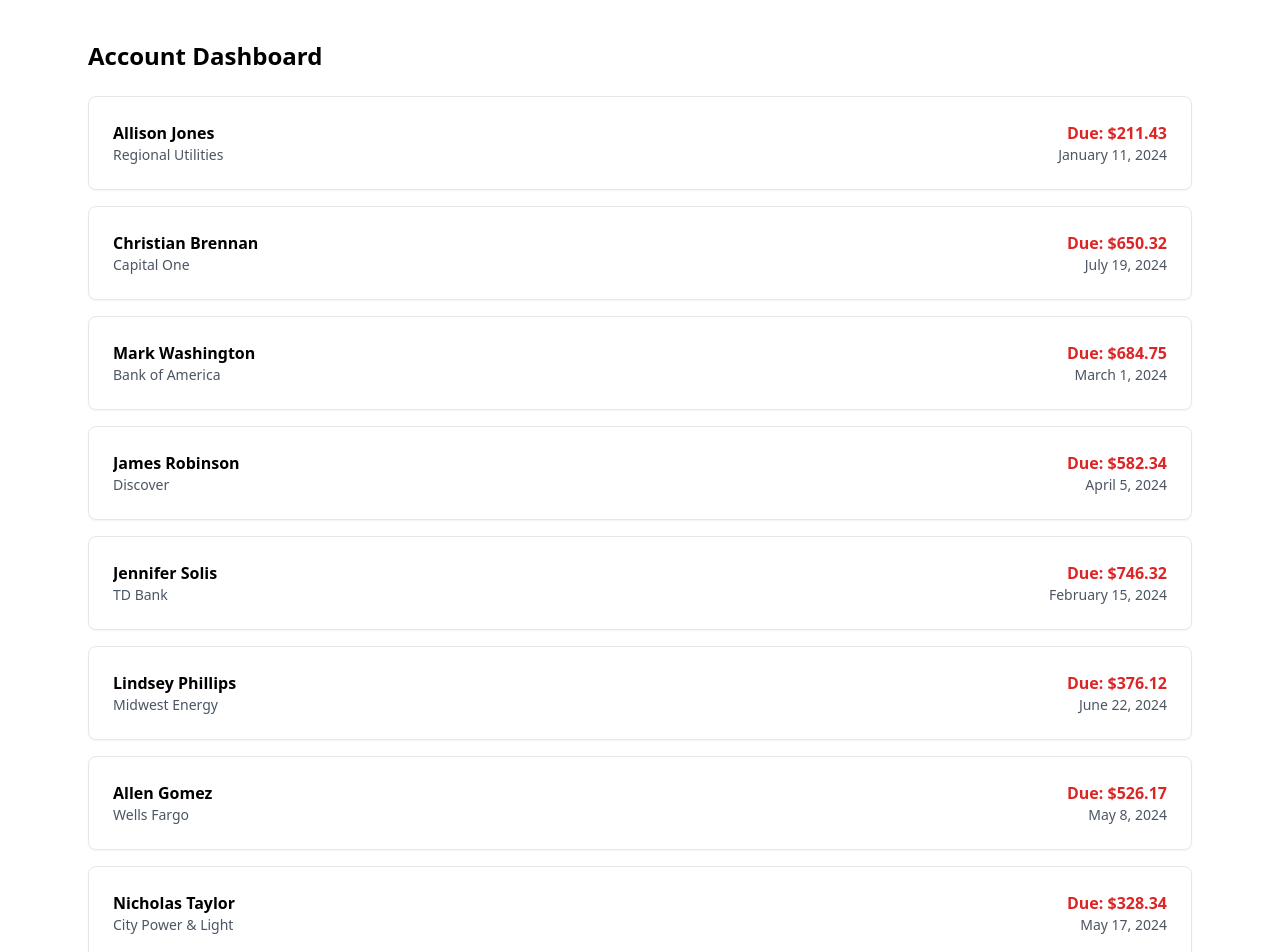
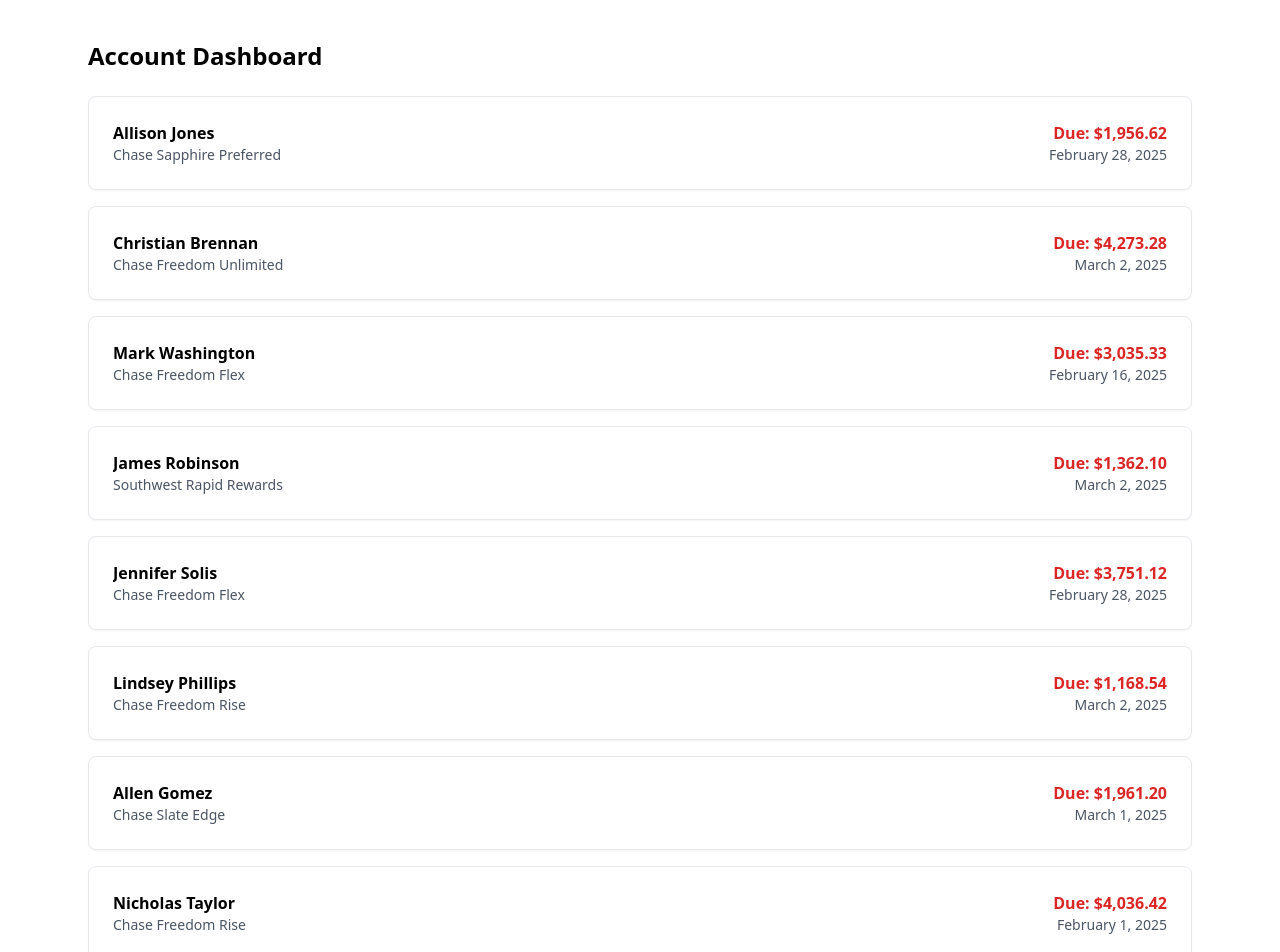
Before and after one commit to sujay621/Account_management_webpage, a React (Vite) app: page / in a window 1280 px wide. Shown: the top 952 px of the page. Built offline with nearby package versions, Linux system fonts and the light colour scheme.

Commit message:
added updated details to page

```diff
--- a/src/data/accounts.ts
+++ b/src/data/accounts.ts
@@ -28,11 +28,12 @@
     phone_number: "7035430123",
     number_to_call: "+16203496828",
     account_id: "518432",
-    account_type: "utility",
-    debt_due: 211.43,
-    original_amount_due: 253.20,
-    original_lender: "Regional Utilities",
-    due_since: "2024-01-11"
+    account_type: "credit_card",
+    debt_due: 1956.62,
+    original_amount_due: 1942,
+    original_lender: "Chase Sapphire Preferred",
+    due_since: "2025-02-28",
+
   },
   {
     reference_number: "815242",
@@ -46,10 +47,11 @@
     number_to_call: "+18456971789",
     account_id: "984857",
     account_type: "credit_card",
-    debt_due: 650.32,
-    original_amount_due: 740.60,
-    original_lender: "Capital One",
-    due_since: "2024-07-19"
+    debt_due: 4273.28,
+    original_amount_due: 4263,
+    original_lender: "Chase Freedom Unlimited",
+    due_since: "2025-03-02",
+
   },
   {
     reference_number: "338193",
@@ -62,11 +64,12 @@
     phone_number: "9194310147",
     number_to_call: "+12184894284",
     account_id: "647241",
-    account_type: "personal_loan",
-    debt_due: 684.75,
-    original_amount_due: 820.00,
-    original_lender: "Bank of America",
-    due_since: "2024-03-01"
+    account_type: "credit_card",
+    debt_due: 3035.33,
+    original_amount_due: 2957,
+    original_lender: "Chase Freedom Flex",
+    due_since: "2025-02-16",
+
   },
   {
     reference_number: "448901",
@@ -80,10 +83,11 @@
     number_to_call: "+12185262444",
     account_id: "843189",
     account_type: "credit_card",
-    debt_due: 582.34,
-    original_amount_due: 659.60,
-    original_lender: "Discover",
-    due_since: "2024-04-05"
+    debt_due: 1362.1,
+    original_amount_due: 1355,
+    original_lender: "Southwest Rapid Rewards",
+    due_since: "2025-03-02",
+
   },
   {
     reference_number: "988927",
@@ -96,11 +100,12 @@
     phone_number: "7169830192",
     number_to_call: "+12192001883",
     account_id: "493535",
-    account_type: "personal_loan",
-    debt_due: 746.32,
-    original_amount_due: 895.00,
-    original_lender: "TD Bank",
-    due_since: "2024-02-15"
+    account_type: "credit_card",
+    debt_due: 3751.12,
+    original_amount_due: 3687,
+    original_lender: "Chase Freedom Flex",
+    due_since: "2025-02-28",
+
   },
   {
     reference_number: "885896",
@@ -113,11 +118,12 @@
     phone_number: "4098492147",
     number_to_call: "+19034033489",
     account_id: "738294",
-    account_type: "utility",
-    debt_due: 376.12,
-    original_amount_due: 439.60,
-    original_lender: "Midwest Energy",
-    due_since: "2024-06-22"
+    account_type: "credit_card",
+    debt_due: 1168.54,
+    original_amount_due: 1165,
+    original_lender: "Chase Freedom Rise",
+    due_since: "2025-03-02",
+
   },
   {
     reference_number: "269721",
@@ -130,11 +136,12 @@
     phone_number: "7204981296",
     number_to_call: "+18159120656",
     account_id: "629186",
-    account_type: "personal_loan",
-    debt_due: 526.17,
-    original_amount_due: 633.20,
-    original_lender: "Wells Fargo",
-    due_since: "2024-05-08"
+    account_type: "credit_card",
+    debt_due: 1961.2,
+    original_amount_due: 1945,
+    original_lender: "Chase Slate Edge",
+    due_since: "2025-03-01",
+
   },
   {
     reference_number: "152229",
@@ -147,10 +154,11 @@
     phone_number: "5618234317",
     number_to_call: "+18312170059",
     account_id: "847563",
-    account_type: "utility",
-    debt_due: 328.34,
-    original_amount_due: 393.60,
-    original_lender: "City Power & Light",
-    due_since: "2024-05-17"
+    account_type: "credit_card",
+    debt_due: 4036.42,
+    original_amount_due: 3806,
+    original_lender: "Chase Freedom Rise",
+    due_since: "2025-02-01",
+
   }
 ];
```
